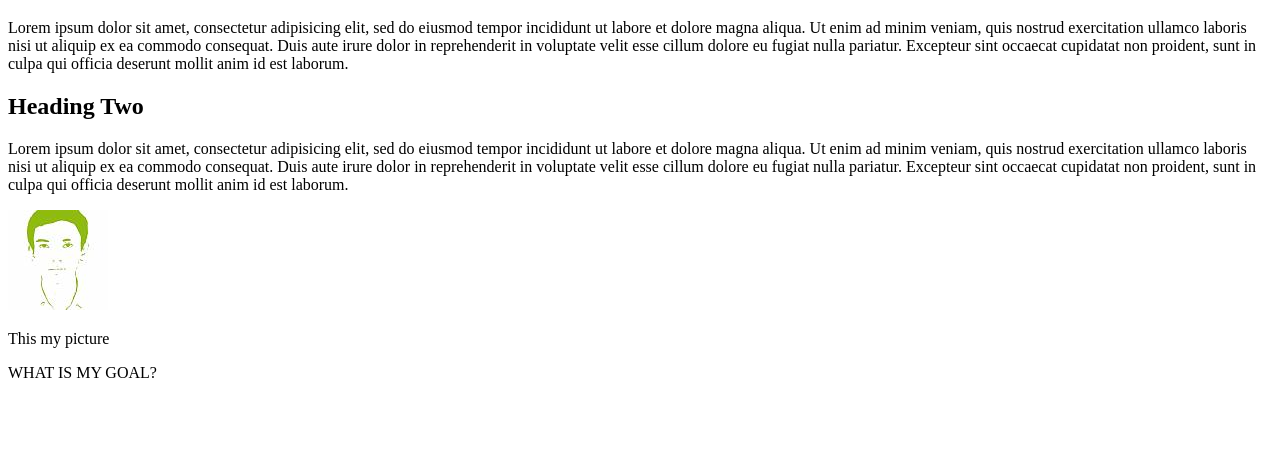
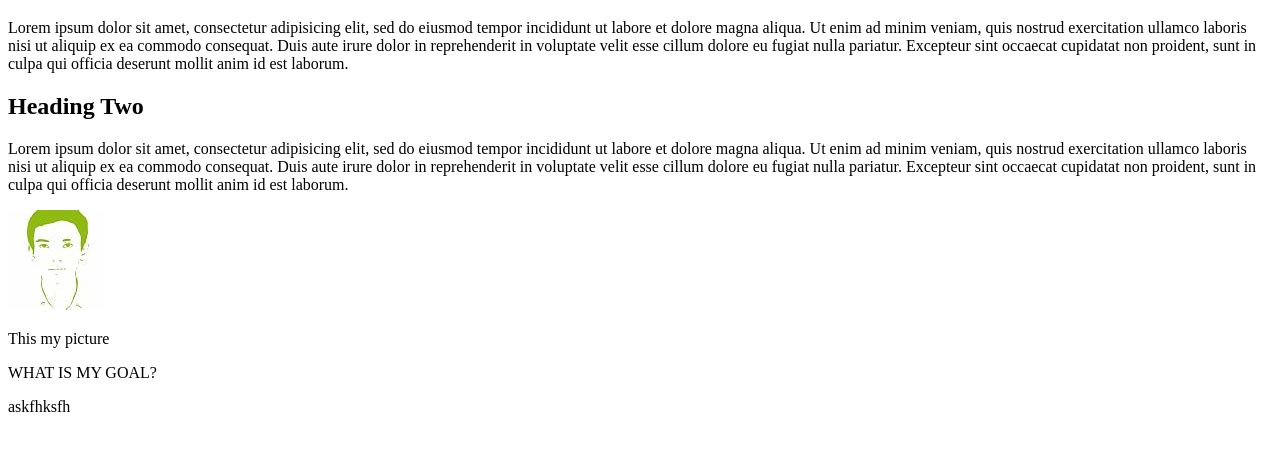
Before and after one commit to sandsas/Learning-Web-Development, a plain HTML site: page index.html in a window 1280 px wide. Shown: the part 61-512 px from the top of the page. Drawn offline with Linux system fonts and the light colour scheme.

Commit message:
Update index.html

```diff
--- a/index.html
+++ b/index.html
@@ -24,5 +24,6 @@
 	<img src="masud.jpg" alt="">
 	<p>This my picture</p>
 	<p>WHAT IS MY GOAL?</p>
+	<p>askfhksfh</p>
 </body>
 </html>
```
